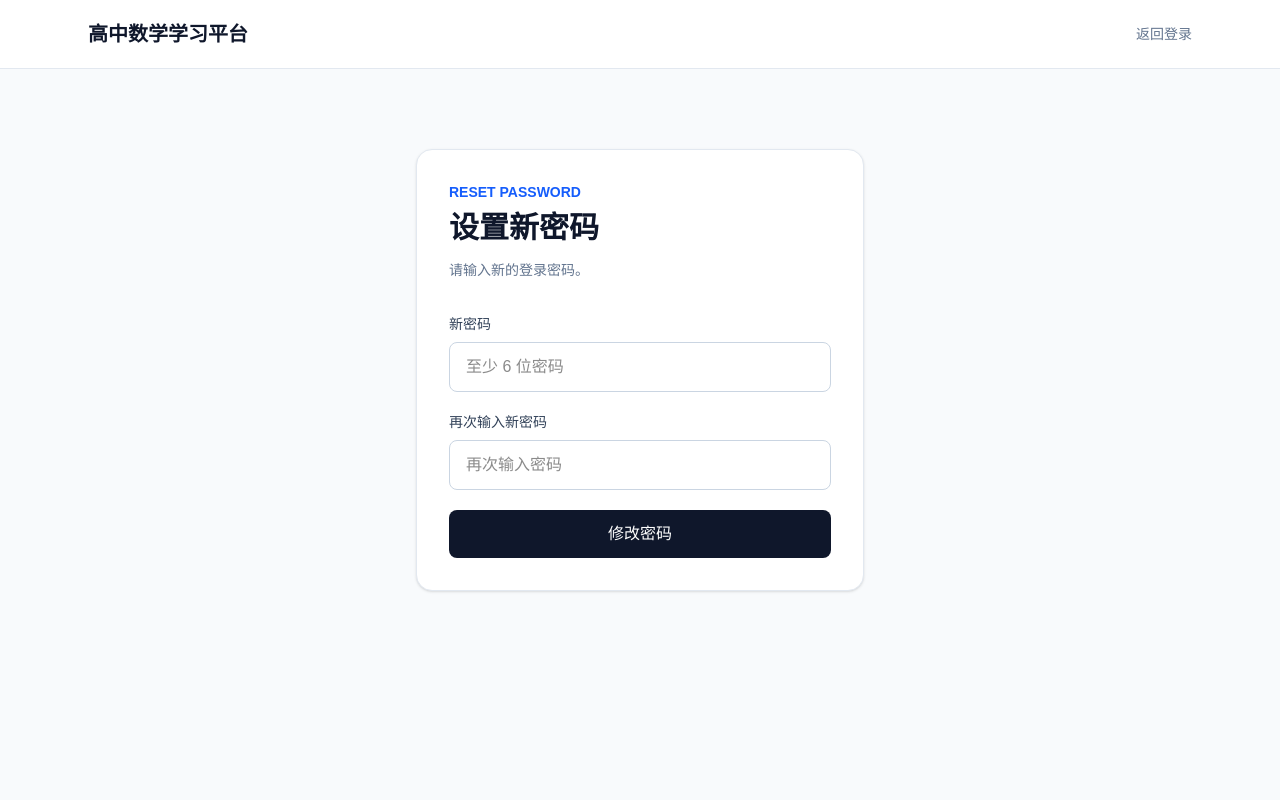
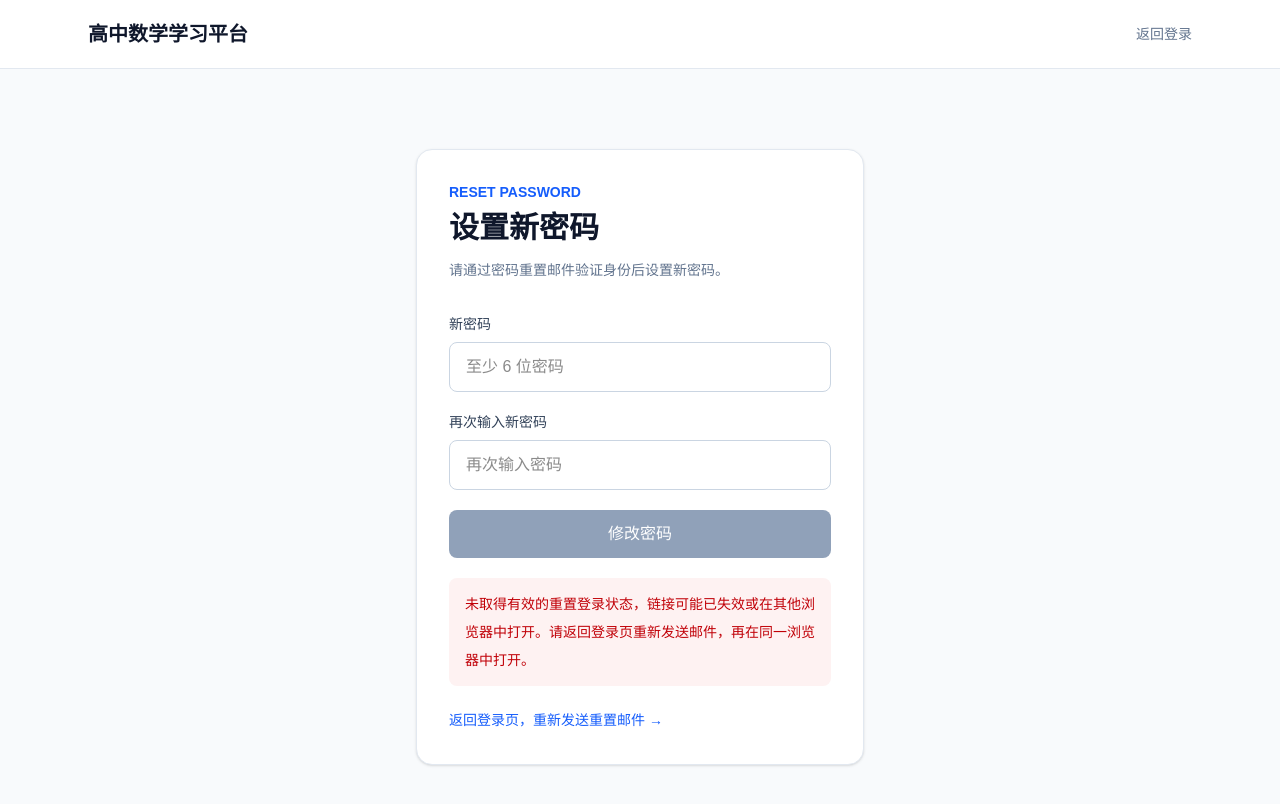
Before and after one commit to 2368187105/2368187105.github.io, a Next.js app: page /reset-password in a window 1280 px wide. Shown: the top 804 px of the page. Built offline with nearby package versions, Linux system fonts and the light colour scheme; no server answers.

Commit message:
Fix password recovery routing and session validation

```diff
--- /dev/null
+++ b/scripts/verify-password-recovery.cjs
@@ -0,0 +1,38 @@
+/* eslint-disable @typescript-eslint/no-require-imports -- Isolated CommonJS harness for the TypeScript client wrapper; no real auth requests or password changes. */
+const assert = require('node:assert/strict');
+const fs = require('node:fs');
+const path = require('node:path');
+const Module = require('node:module');
+const ts = require('typescript');
+const resolve = Module._resolveFilename;
+Module._resolveFilename = function (id, ...args) { return resolve.call(this, id.startsWith('@/') ? path.resolve(__dirname, '../src', id.slice(2)) : id, ...args); };
+require.extensions['.ts'] = (m, file) => m._compile(ts.transpileModule(fs.readFileSync(file, 'utf8'), { compilerOptions: { module: ts.ModuleKind.CommonJS, target: ts.ScriptTarget.ES2020 } }).outputText, file);
+const { passwordRecoveryDestination, passwordResetPath } = require('../src/lib/password-recovery.ts');
+for (const event of ['INITIAL_SESSION', 'SIGNED_IN', 'SIGNED_OUT', 'TOKEN_REFRESHED', 'USER_UPDATED', 'MFA_CHALLENGE_VERIFIED']) {
+  assert.equal(passwordRecoveryDestination(event, '/'), null);
+}
+for (const pathname of ['/', '/login/', '/practice/']) assert.equal(passwordRecoveryDestination('PASSWORD_RECOVERY', pathname), passwordResetPath);
+for (const pathname of ['/reset-password', '/reset-password/']) assert.equal(passwordRecoveryDestination('PASSWORD_RECOVERY', pathname), null);
+
+let callback, subscriptions = 0;
+const navigations = [];
+const fakeClient = { auth: { onAuthStateChange(handler) { subscriptions++; callback = handler; } } };
+const load = Module._load;
+Module._load = function (id, ...args) { return id === '@supabase/ssr' ? { createBrowserClient: () => fakeClient } : load.call(this, id, ...args); };
+const { createClient } = require('../src/lib/supabase/client.ts');
+assert.equal(createClient(), fakeClient);
+assert.equal(subscriptions, 0, 'server rendering must not register browser navigation');
+global.window = { location: { pathname: '/', replace: destination => navigations.push(destination) } };
+assert.equal(createClient(), fakeClient);
+createClient();
+assert.equal(subscriptions, 1, 'the shared client must have only one recovery listener');
+callback('SIGNED_IN');
+assert.deepEqual(navigations, []);
+callback('PASSWORD_RECOVERY');
+assert.deepEqual(navigations, ['/reset-password/']);
+window.location.pathname = '/reset-password/';
+callback('PASSWORD_RECOVERY');
+assert.equal(navigations.length, 1, 'recovery page must not reload in a loop');
+delete global.window;
+Module._load = load;
+console.log(JSON.stringify({ verifiedRecoveryRoutesToForm: true, ordinarySignInUnchanged: true, singletonAndServerRendering: 'passed', actualPasswordChanged: false }));
--- a/src/app/reset-password/page.tsx
+++ b/src/app/reset-password/page.tsx
@@ -1,12 +1,11 @@
 "use client";
 
-import { FormEvent, useState } from "react";
-import { useRouter } from "next/navigation";
+import { type FormEvent, useEffect, useMemo, useState } from "react";
+import Link from "next/link";
 import { createClient } from "@/lib/supabase/client";
 
 export default function ResetPasswordPage() {
-  const router = useRouter();
-  const supabase = createClient();
+  const supabase = useMemo(() => createClient(), []);
 
   const [password, setPassword] = useState("");
   const [confirmPassword, setConfirmPassword] =
@@ -15,11 +14,44 @@ export default function ResetPasswordPage() {
   const [loading, setLoading] = useState(false);
   const [message, setMessage] = useState("");
   const [error, setError] = useState("");
+  const [checking, setChecking] = useState(true);
+  const [sessionReady, setSessionReady] = useState(false);
+  const [completed, setCompleted] = useState(false);
+
+  useEffect(() => {
+    let active = true;
+    async function checkRecoverySession() {
+      try {
+        // The installed SDK exchanges the PKCE code automatically. Wait for it
+        // instead of exchanging the same one-use code a second time.
+        const { error: initializeError } = await supabase.auth.initialize();
+        if (initializeError) {
+          if (active) setError("重置链接未能完成验证。请在发起请求的同一浏览器中打开最新邮件；本地网站和正式网站不能交叉验证。");
+          return;
+        }
+        const { data: { user }, error: sessionError } = await supabase.auth.getUser();
+        if (!active) return;
+        setSessionReady(!!user && !sessionError);
+        if (!user || sessionError) setError("未取得有效的重置登录状态，链接可能已失效或在其他浏览器中打开。请返回登录页重新发送邮件，再在同一浏览器中打开。");
+      } catch {
+        if (active) setError("暂时无法验证重置链接，请检查网络后刷新重试。");
+      } finally {
+        if (active) setChecking(false);
+      }
+    }
+    void checkRecoverySession();
+    return () => { active = false; };
+  }, [supabase]);
 
   async function handleResetPassword(
     event: FormEvent<HTMLFormElement>
   ) {
     event.preventDefault();
+    if (loading || checking || completed) return;
+    if (!sessionReady) {
+      setError("请先通过最新的密码重置邮件完成验证。");
+      return;
+    }
 
     setError("");
     setMessage("");
@@ -41,51 +73,44 @@ export default function ResetPasswordPage() {
 
     setLoading(true);
 
-    const { error } =
-      await supabase.auth.updateUser({
-        password,
-      });
-
-    if (error) {
-      setError(
-        "密码修改失败：" + error.message
-      );
-
+    let passwordChanged = false;
+    try {
+      const { error: updateError } = await supabase.auth.updateUser({ password });
+      if (updateError) {
+        setError("密码修改失败：" + updateError.message);
+        return;
+      }
+      passwordChanged = true;
+      setCompleted(true);
+      setPassword("");
+      setConfirmPassword("");
+      setMessage("密码修改成功，请返回登录页，使用新密码登录。");
+      const { error: signOutError } = await supabase.auth.signOut({ scope: "local" });
+      if (signOutError) setError("密码已修改，但当前登录状态未能退出。请刷新后重新登录。");
+    } catch {
+      setError(passwordChanged ? "密码已修改，但退出请求未完成。请刷新后重新登录。" : "修改请求未完成，请检查网络后重试。");
+    } finally {
       setLoading(false);
-      return;
     }
-
-    setMessage(
-      "密码修改成功，即将返回登录页面。"
-    );
-
-    setLoading(false);
-
-    setTimeout(async () => {
-      await supabase.auth.signOut();
-
-      router.push("/login");
-      router.refresh();
-    }, 1200);
   }
 
   return (
     <main className="min-h-screen bg-slate-50">
       <header className="border-b border-slate-200 bg-white">
         <div className="mx-auto flex max-w-6xl items-center justify-between px-6 py-5">
-          <a
+          <Link
             href="/"
             className="text-xl font-bold text-slate-900"
           >
             高中数学学习平台
-          </a>
+          </Link>
 
-          <a
+          <Link
             href="/login"
             className="text-sm text-slate-500 hover:text-blue-600"
           >
             返回登录
-          </a>
+          </Link>
         </div>
       </header>
 
@@ -101,10 +126,10 @@ export default function ResetPasswordPage() {
           </h1>
 
           <p className="mt-3 text-sm leading-6 text-slate-500">
-            请输入新的登录密码。
+            {completed ? "新密码已保存。" : checking ? "正在验证密码重置链接…" : sessionReady ? "验证已完成，请输入新的登录密码。" : "请通过密码重置邮件验证身份后设置新密码。"}
           </p>
 
-          <form
+          {!completed && <form
             onSubmit={handleResetPassword}
             className="mt-8 space-y-5"
           >
@@ -119,6 +144,8 @@ export default function ResetPasswordPage() {
               <input
                 id="password"
                 type="password"
+                autoComplete="new-password" required minLength={6}
+                disabled={loading || checking || !sessionReady}
                 value={password}
                 onChange={(event) =>
                   setPassword(event.target.value)
@@ -139,6 +166,8 @@ export default function ResetPasswordPage() {
               <input
                 id="confirmPassword"
                 type="password"
+                autoComplete="new-password" required minLength={6}
+                disabled={loading || checking || !sessionReady}
                 value={confirmPassword}
                 onChange={(event) =>
                   setConfirmPassword(
@@ -150,32 +179,23 @@ export default function ResetPasswordPage() {
               />
             </div>
 
-            {error && (
-              <div className="rounded-lg bg-red-50 px-4 py-3 text-sm text-red-700">
-                {error}
-              </div>
-            )}
-
-            {message && (
-              <div className="rounded-lg bg-green-50 px-4 py-3 text-sm text-green-700">
-                {message}
-              </div>
-            )}
-
             <button
               type="submit"
-              disabled={loading}
+              disabled={loading || checking || !sessionReady}
               className={`w-full rounded-lg px-5 py-3 font-medium text-white ${
-                loading
+                loading || checking || !sessionReady
                   ? "cursor-not-allowed bg-slate-400"
                   : "bg-slate-900 hover:bg-slate-700"
               }`}
             >
-              {loading
+              {checking ? "验证中..." : loading
                 ? "修改中..."
                 : "修改密码"}
             </button>
-          </form>
+          </form>}
+          {error && <div role="alert" className="mt-5 rounded-lg bg-red-50 px-4 py-3 text-sm leading-7 text-red-700">{error}</div>}
+          {message && <div role="status" className="mt-5 rounded-lg bg-green-50 px-4 py-3 text-sm leading-7 text-green-700">{message}</div>}
+          {(completed || (!checking && !sessionReady)) && <Link href="/login/" className="mt-6 inline-block text-sm font-medium text-blue-600 hover:underline">{completed ? "返回登录 →" : "返回登录页，重新发送重置邮件 →"}</Link>}
         </div>
       </section>
     </main>
--- /dev/null
+++ b/src/lib/password-recovery.ts
@@ -0,0 +1,11 @@
+import type { AuthChangeEvent } from "@supabase/supabase-js";
+
+export const passwordResetPath = "/reset-password/";
+
+// Navigate only after Supabase has verified the recovery link and saved the
+// session. A URL parameter alone must not be treated as successful recovery.
+export function passwordRecoveryDestination(event: AuthChangeEvent, pathname: string): string | null {
+  return event === "PASSWORD_RECOVERY" && pathname.replace(/\/+$/, "") !== "/reset-password"
+    ? passwordResetPath
+    : null;
+}
--- a/src/lib/supabase/client.ts
+++ b/src/lib/supabase/client.ts
@@ -1,8 +1,22 @@
 import { createBrowserClient } from "@supabase/ssr";
+import { passwordRecoveryDestination } from "@/lib/password-recovery";
+
+const recoveryClients = new WeakSet<object>();
 
 export function createClient() {
-  return createBrowserClient(
+  const client = createBrowserClient(
     process.env.NEXT_PUBLIC_SUPABASE_URL!,
     process.env.NEXT_PUBLIC_SUPABASE_PUBLISHABLE_KEY!
   );
+
+  if (typeof window !== "undefined" && !recoveryClients.has(client)) {
+    recoveryClients.add(client);
+    // Install once on the shared browser client, before its asynchronous URL
+    // recovery completes. This also handles emails that land on the home page.
+    client.auth.onAuthStateChange((event) => {
+      const destination = passwordRecoveryDestination(event, window.location.pathname);
+      if (destination) window.location.replace(destination);
+    });
+  }
+  return client;
 }
```
Also changed, not shown: src/app/login/page.tsx (+6 -4 lines), 1 other file (tests, documents, lock files or other folders).
